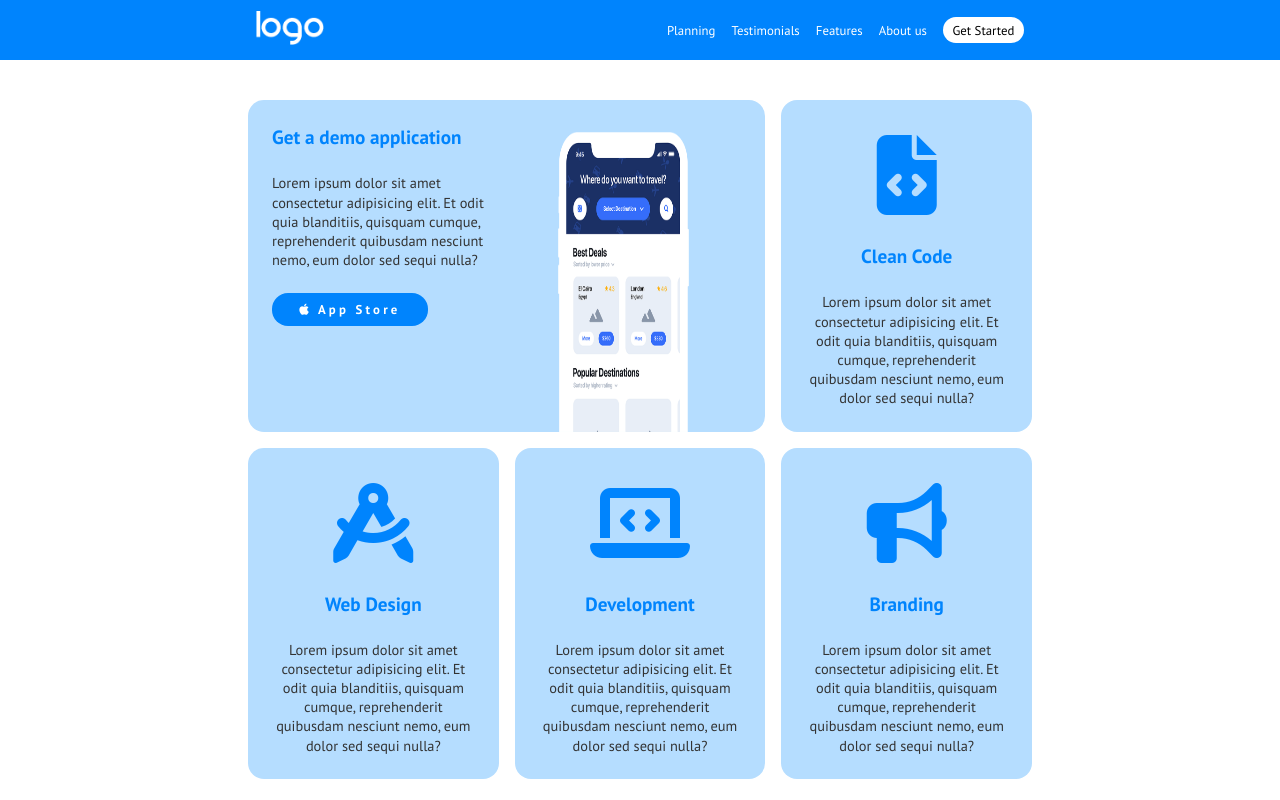
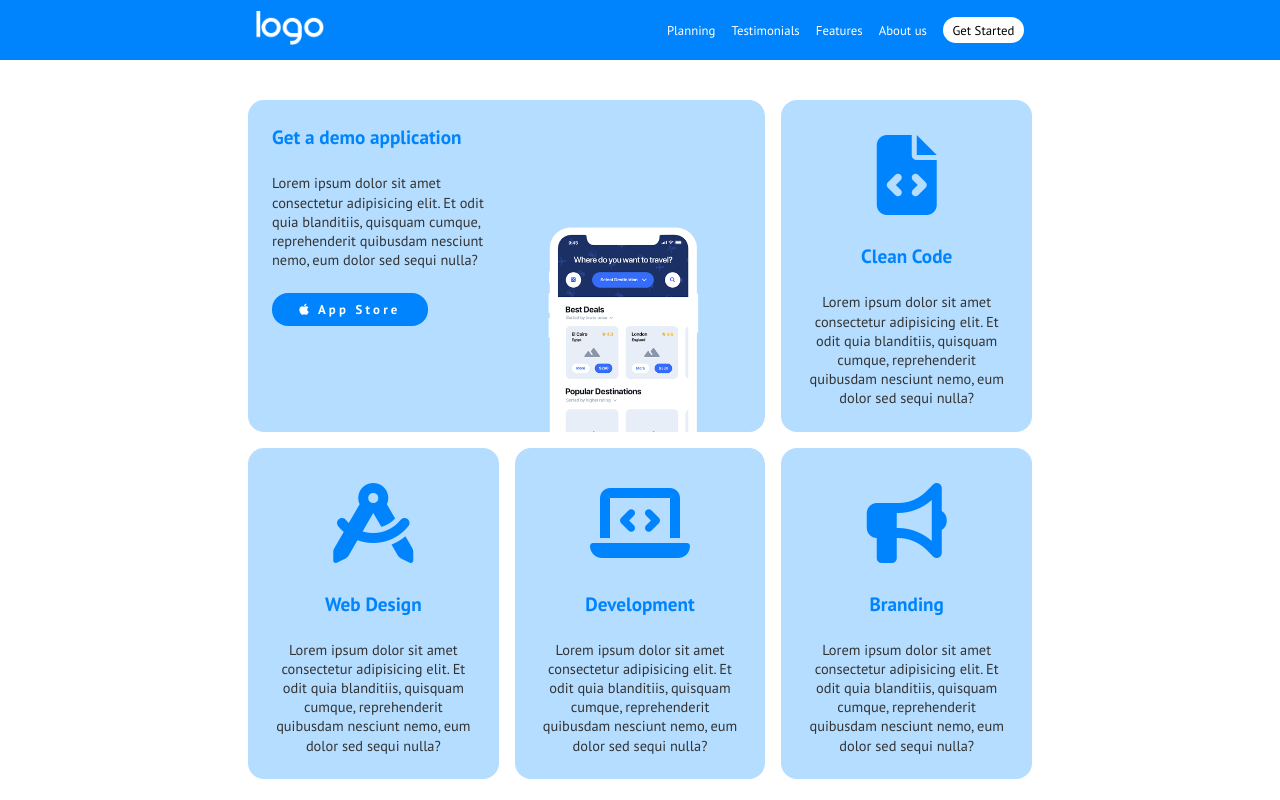
Before and after one commit to alessiaBer/htmlcss-responsive-layout, a plain HTML site: page index.html in a window 1280 px wide. Shown: the top 800 px of the page. Drawn offline with Linux system fonts and the light colour scheme.

Commit message:
[fix] .demo col img

```diff
--- a/assets/css/style.css
+++ b/assets/css/style.css
@@ -612,11 +612,13 @@ nav {
 
     .demo .card-right {
         justify-content: center;
+        align-items: flex-end;
         margin: 0 auto;
     }
 
     .demo .card-right img {
-        max-width: 70%;
+        max-width: 80%;
+        object-fit: contain;
         margin-bottom: 0;
     }
 
```
